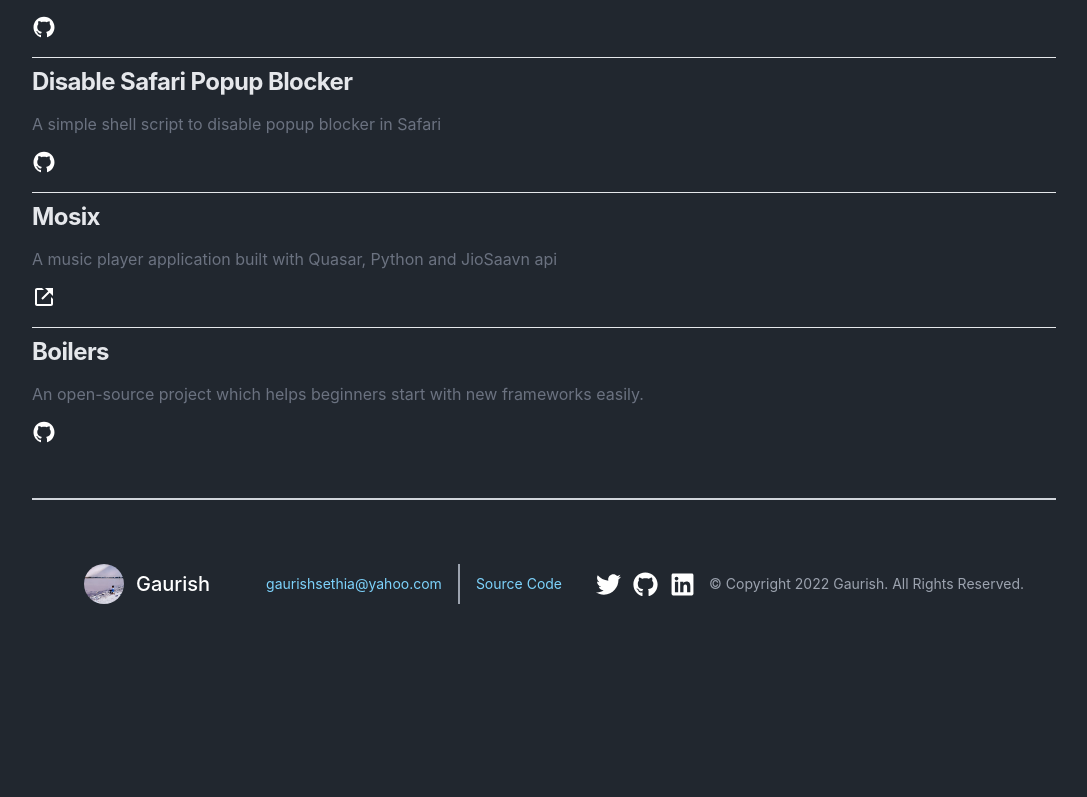
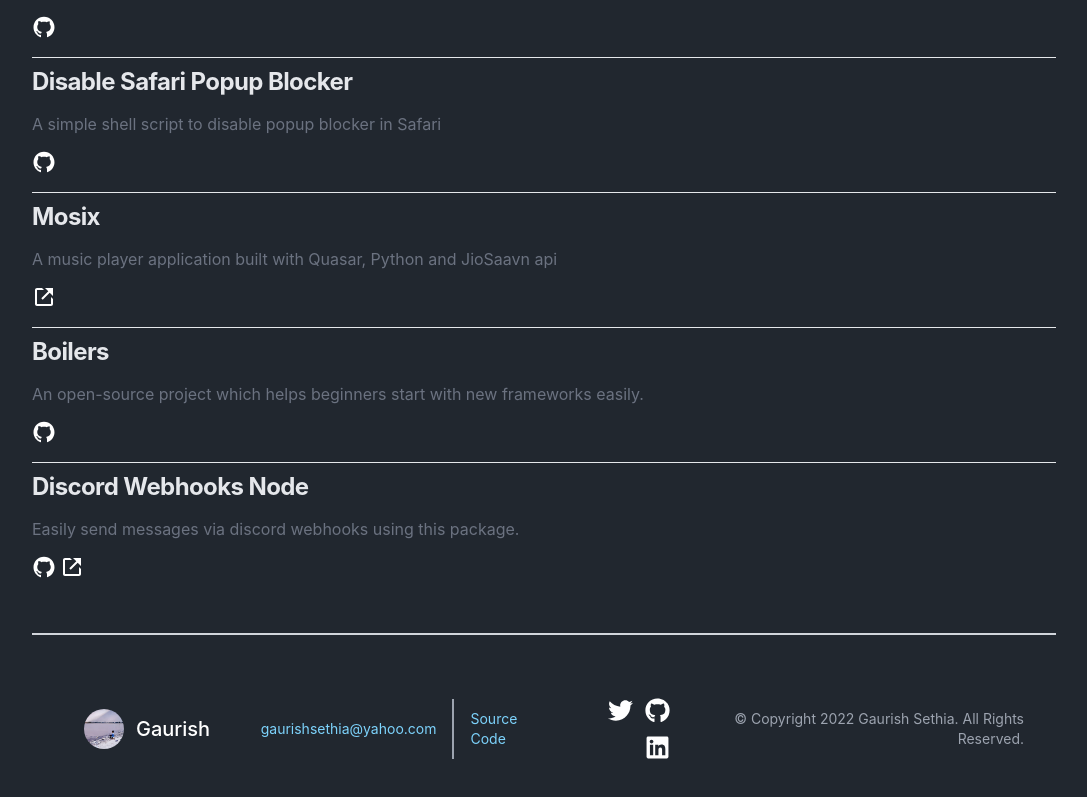
Before and after one commit to gaurishhs/Portfolio, a Next.js app: page /projects in a window 1280 px wide. Shown: the part 909-1706 px from the top of the page, without its empty margins (96-1183 px from the left). Before the commit the page ends 1577 px from the top, so only its background shows below. Built offline with nearby package versions, Linux system fonts and the light colour scheme.

Commit message:
Add project

```diff
--- a/components/global/Footer.tsx
+++ b/components/global/Footer.tsx
@@ -78,7 +78,7 @@ export default function Footer() {
           </div>
 
           <p className="mt-4 text-sm text-center text-gray-400 lg:text-right lg:mt-0">
-            &copy; Copyright {new Date().getFullYear()} Gaurish. All Rights
+            &copy; Copyright {new Date().getFullYear()} Gaurish Sethia. All Rights
             Reserved.
           </p>
         </div>
--- a/config.json
+++ b/config.json
@@ -67,6 +67,12 @@
             "title": "Boilers",
             "description": "An open-source project which helps beginners start with new frameworks easily.",
             "githubURL": "https://github.com/gaurishhs/boilers"
+        },
+        {
+            "title": "Discord Webhooks Node",
+            "description": "Easily send messages via discord webhooks using this package.",
+            "githubURL": "https://github.com/gaurishhs/discord-webhooks-node",
+            "url": "https://npmjs.com/package/discord-webhooks-node"
         }
     ],
     "skills": [
```
